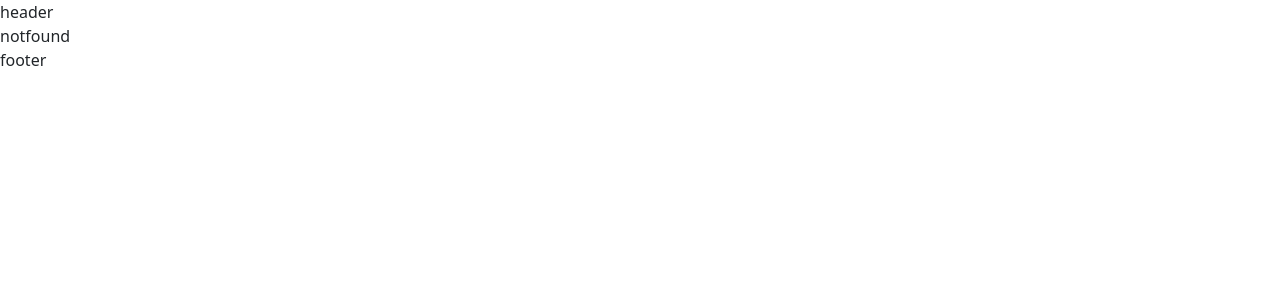
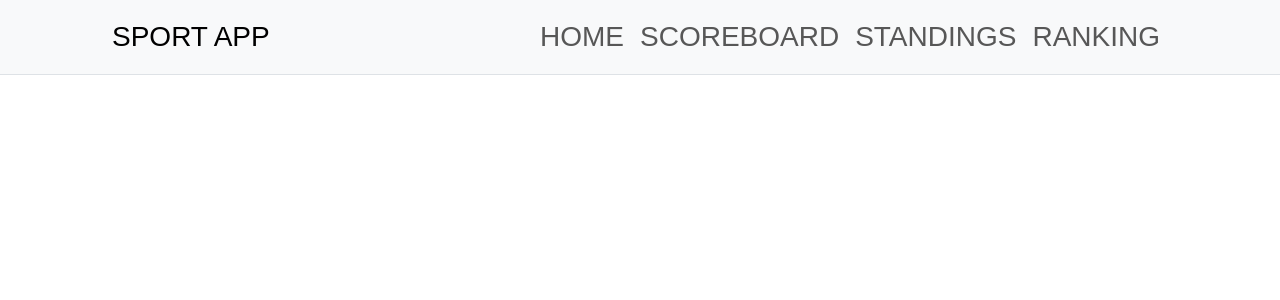
Before and after one commit to Cornerstone-CICCC/react-js-midterm-react-midterm-yu-julian-ulises, a React (Vite) app in the folder react-midterm-project/: page /ranking in a window 1280 px wide. Shown: the top 300 px of the page. Built offline with nearby package versions, Linux system fonts and the light colour scheme.

Commit message:
add: header component

```diff
--- a/react-midterm-project/src/components/Header/Header.css
+++ b/react-midterm-project/src/components/Header/Header.css
@@ -0,0 +1,29 @@
+
+.header {
+  font-family: 'Bebas Neue', sans-serif;
+  position: fixed;
+  width: 100%;
+}
+
+.container {
+  margin: 0px 100px;
+}
+
+@media (max-width: 600px) {
+  .container {
+    margin: 0px 50px;
+  }
+}
+
+.navbar-brand {
+  font-size: 28px;
+}
+
+.nav-link {
+  font-size: 28px;
+}
+
+
+.navbar-toggler.collapsed {
+  border: none;
+}
--- a/react-midterm-project/src/components/Header/Header.tsx
+++ b/react-midterm-project/src/components/Header/Header.tsx
@@ -1,9 +1,25 @@
 import './Header.css'
+import Container from 'react-bootstrap/Container';
+import Nav from 'react-bootstrap/Nav';
+import Navbar from 'react-bootstrap/Navbar';
 
 const Header = () => {
   return (
     <>
-      <div>header</div>
+      <Navbar expand="lg" className="header bg-light border-bottom text-center">
+        <Container>
+          <Navbar.Brand href="/">SPORT APP</Navbar.Brand>
+          <Navbar.Toggle aria-controls="basic-navbar-nav" />
+          <Navbar.Collapse id="basic-navbar-nav">
+            <Nav className="ms-auto">
+              <Nav.Link href="/">HOME</Nav.Link>
+              <Nav.Link href="/scoreboard">SCOREBOARD</Nav.Link>
+              <Nav.Link href="/standings">STANDINGS</Nav.Link>
+              <Nav.Link href="/ranking">RANKING</Nav.Link>
+            </Nav>
+          </Navbar.Collapse>
+        </Container>
+      </Navbar>
     </>
   )
 }
```
